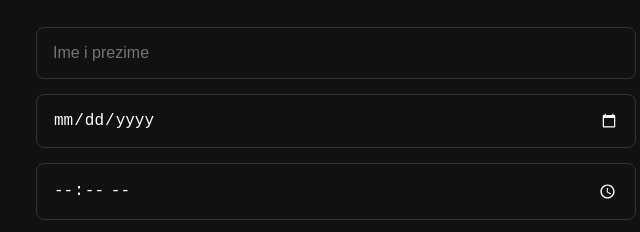
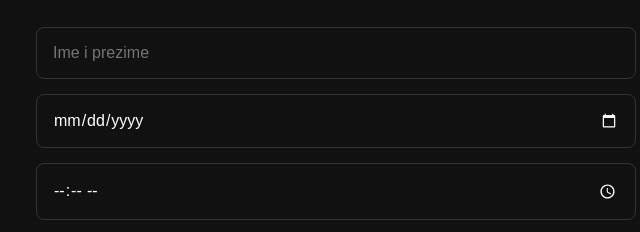
Before and after one commit to daviddakovic53/La-tavola, a website: page index.html in a window 1280 px wide. Shown: the part 5879-6111 px from the top of the page, 304-944 px from the left. Drawn offline with Linux system fonts and the light colour scheme.

Commit message:
Update index.html

```diff
--- a/index.html
+++ b/index.html
@@ -683,14 +683,16 @@
 }
 .reservation-form input[type="date"],
 .reservation-form input[type="time"] {
-    -webkit-appearance: auto;
-    appearance: auto;
+    -webkit-appearance: none;
+    appearance: none;
     color: white;
     color-scheme: dark;
     min-height: 50px;
     width: 100%;
-}
-
+    display: block;
+    font-family: Arial, sans-serif;
+    font-size: 16px;
+}
 .reservation-form input:focus {
     outline: none;
     border-color: #f5a623;
```
